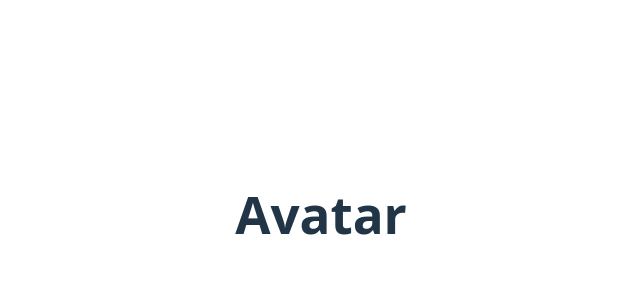
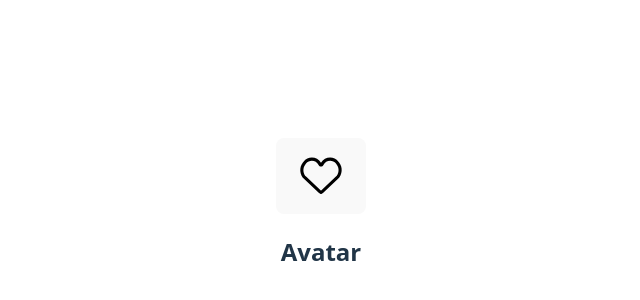
Before and after one commit to lvukad01/Internship-15-Movie-Explorer, a React (Vite) app: page /movies/1 in a window 1280 px wide. Shown: the part 186-486 px from the top of the page, without its empty margins (319-959 px from the left). Built offline with nearby package versions, Linux system fonts and the light colour scheme; the HTML template or start-up script is replaced by a standard one.

Commit message:
Favorite button in movie details page

```diff
--- a/src/App.css
+++ b/src/App.css
@@ -4,3 +4,12 @@
   padding: 2rem;
   text-align: center;
 }
+
+.favorite{
+  width:50px;
+  height:50px;
+}
+
+.favorite.active{
+  display: none;
+}
--- a/src/App.jsx
+++ b/src/App.jsx
@@ -6,15 +6,19 @@ import Movies from './pages/Movies.jsx'
 import MovieDetail from './pages/MovieDetail.jsx'
 import NotFound from './pages/NotFound.jsx'
 import { Routes, Route } from 'react-router-dom'
+import {useState} from 'react'
 
 
 function App() {
+    const [favorites,setFavorites]=useState([]);
+
 
   return (
     <Routes>
       <Route path="/" element={<Home />}/>
-      <Route path="/movies" element={<Movies/>}/>
-      <Route path="/movies/:id" element={<MovieDetail/>}/>
+      <Route path="/movies" element={<Movies favorites={favorites}/>}/>
+      <Route path="/movies/:id" element={<MovieDetail
+        favorites={favorites} setFavorites={setFavorites}/>}/>
       <Route path="/favourites" element={<Favourites/>}/>
       <Route path="*" element={<NotFound/>}/>
     </Routes>
--- a/src/pages/MovieDetail.jsx
+++ b/src/pages/MovieDetail.jsx
@@ -1,13 +1,32 @@
 import {useParams} from 'react-router-dom'
 import moviesData from '../data/movies'
+import favoriteOff from "../assets/favorite-off-svgrepo-com.svg"
+import favoriteOn from "../assets/favorite-svgrepo-com.svg"
+import {useState} from 'react'
 
-export default function MovieDetail(){
+export default function MovieDetail({favorites, setFavorites}){
     const {id}=useParams()
     const movie=moviesData.find((e)=>
     e.id==id)
+    const isFavorite=favorites.includes(movie.id)
+   const handleFavorites=()=>{
+    if(isFavorite){
+        setFavorites(favorites.filter((e)=>e !==movie.id))
+    }
+    else{
+        setFavorites([...favorites,movie.id])
+    }
+    console.log(favorites)
+   }
+    return(
+        <div className='movie_details'>
+            <button onClick={()=>handleFavorites() }>
+            <img className="favorite on" src={isFavorite? favoriteOn:favoriteOff}
+                />
+            </button >
 
-    return(
-        <h1>{movie.title}</h1>
+            <h2>{movie.title}</h2>
+        </div>
     )
 
 }
--- a/src/pages/Movies.jsx
+++ b/src/pages/Movies.jsx
@@ -3,7 +3,7 @@ import { useNavigate } from 'react-router-dom'
 import moviesData from '../data/movies'
 import { Link } from 'react-router-dom'
 
-export default function Movies(){
+export default function Movies({favorites}){
 
 
   const[search, setSearch]=useState("")
```
Also changed, not shown: src/assets/favorite-off-svgrepo-com.svg (added), src/assets/favorite-svgrepo-com.svg (added).
